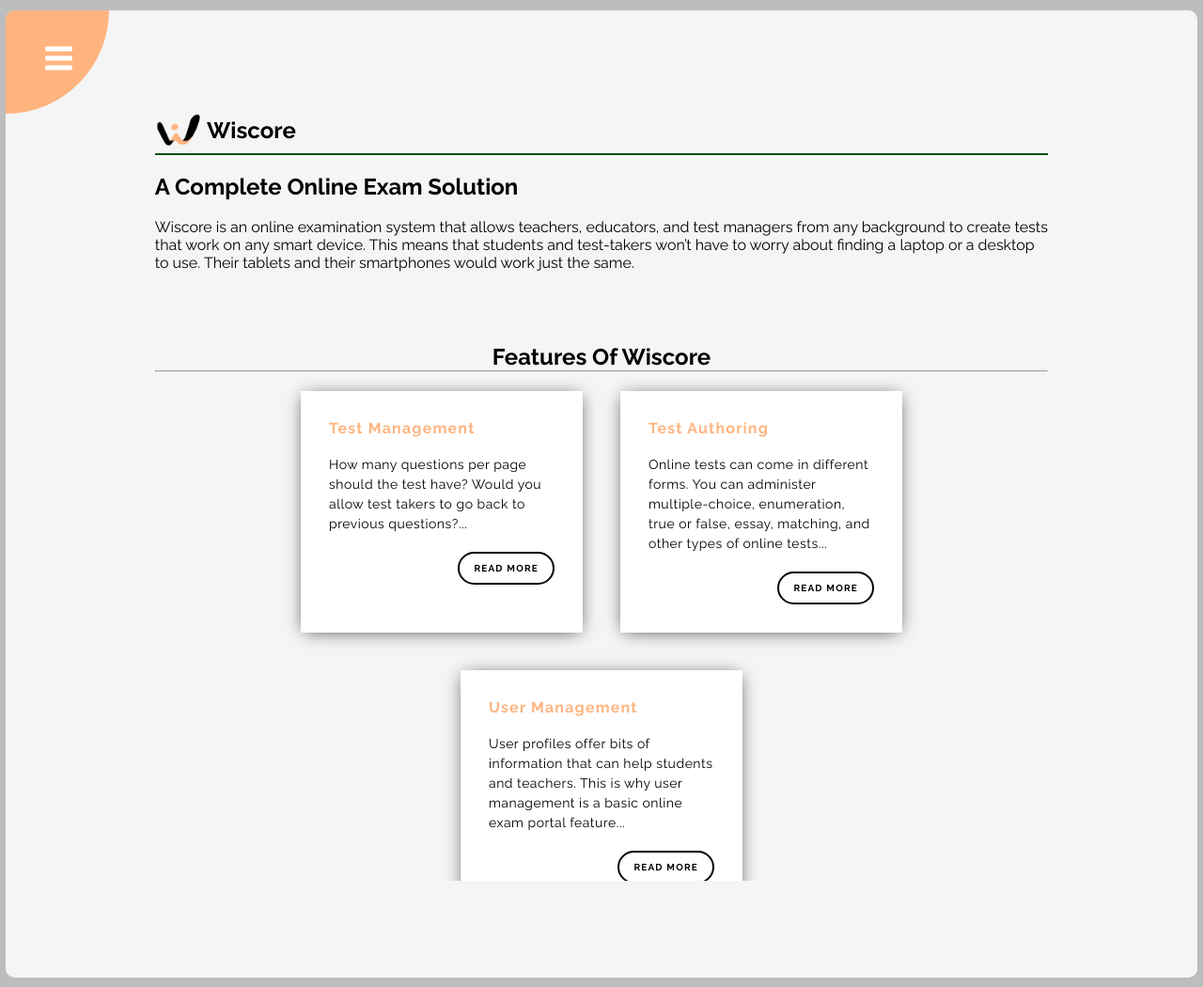
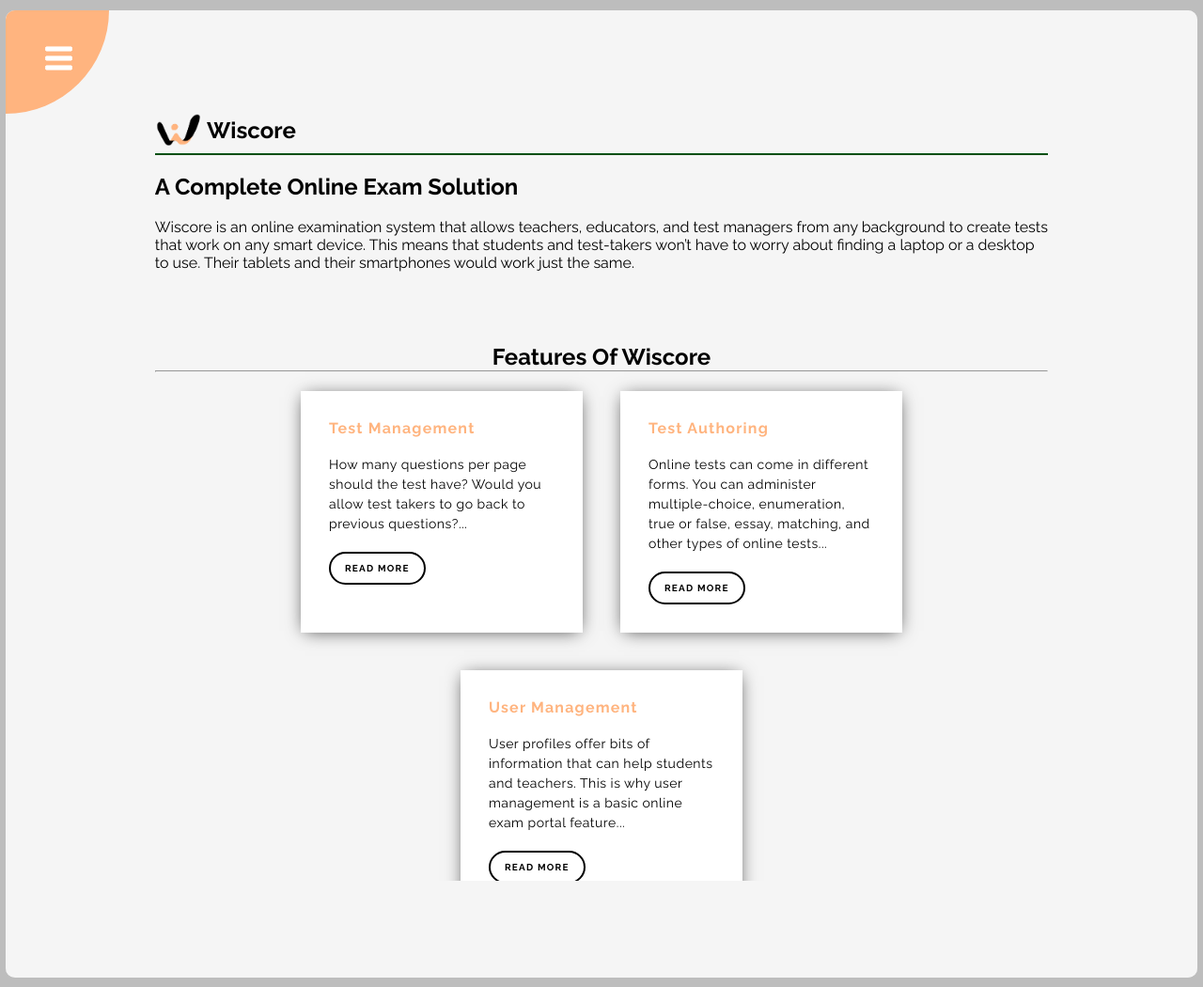
Before and after one commit to Artificier7010/E-PORTAL, a PHP site: page / in a window 1280 px wide. Shown: the whole page at 94% size. Run offline with PHP 8.4, Linux system fonts and the light colour scheme.

Commit message:
Index Changed

```diff
--- a/index.php
+++ b/index.php
@@ -383,7 +383,7 @@
 
         .card-btn {
             all: unset;
-            display: block;
+            display: inline-block;
             margin-left: auto;
             border: 2px solid black;
             padding: 10px 15px;
@@ -526,7 +526,7 @@
 
         .about-page .modal {
             width: 65%;
-            height: 50%;
+            height: auto;
             position: absolute;
             top: 50%;
             left: 50%;
@@ -540,7 +540,7 @@
 
         .contact-page .modal {
             width: 65%;
-            height: 50%;
+            height: auto;
             position: absolute;
             top: 50%;
             left: 50%;
@@ -597,8 +597,8 @@
             background: #ffb47f;
             outline: none;
             right: -99px;
-            width: 200px;
-            height: 200px;
+            width: clamp(150px, 45vw, 200px);
+            height:  clamp(150px, 45vw, 200px);
             border-radius: 50%;
             border: none;
             transition: 0.5s;
@@ -615,7 +615,7 @@
             top: 47px;
             left: -50px;
             font-weight: 900;
-            font-size: 31px;
+            font-size: clamp(20px, 5vw, 32px);
             color: white;
         }
     </style>
@@ -643,7 +643,7 @@
     <body>
         <input type="checkbox" id="home-btn" checked>
         <input type="checkbox" id="student-btn">
-        <input type="checkbox" id="faculty-btn" >
+        <input type="checkbox" id="faculty-btn">
         <div class="container">
 
             <section class="home-page">
@@ -698,21 +698,21 @@
                                 <br>
                                 <p class="card-content">How many questions per page should the test have? Would you allow test takers to go back to previous questions?...</p>
                                 <br>
-                                <button class="card-btn">READ MORE</button>
+                                <a href="./Modules/AboutPage/about.php" class="card-btn">READ MORE</a>
                             </div>
                             <div data-aos-anchor="#midcont" data-aos-duration="1600" data-aos-easing="ease-in-quad" data-aos="flip-left" class="card">
                                 <h3 class="card-title">Test Authoring</h3>
                                 <br>
                                 <p class="card-content">Online tests can come in different forms. You can administer multiple-choice, enumeration, true or false, essay, matching, and other types of online tests...</p>
                                 <br>
-                                <button class="card-btn">READ MORE</button>
+                                <a href="./Modules/AboutPage/about.php" class="card-btn">READ MORE</a>
                             </div>
                             <div data-aos-anchor="#midcont" data-aos-duration="1700" data-aos-easing="ease-in-quad" data-aos="flip-left" class="card">
                                 <h3 class="card-title">User Management</h3>
                                 <br>
                                 <p class="card-content">User profiles offer bits of information that can help students and teachers. This is why user management is a basic online exam portal feature...</p>
                                 <br>
-                                <button class="card-btn">READ MORE</button>
+                                <a href="./Modules/AboutPage/about.php" class="card-btn">READ MORE</a>
                             </div>
                         </div>
                     </div>
```
